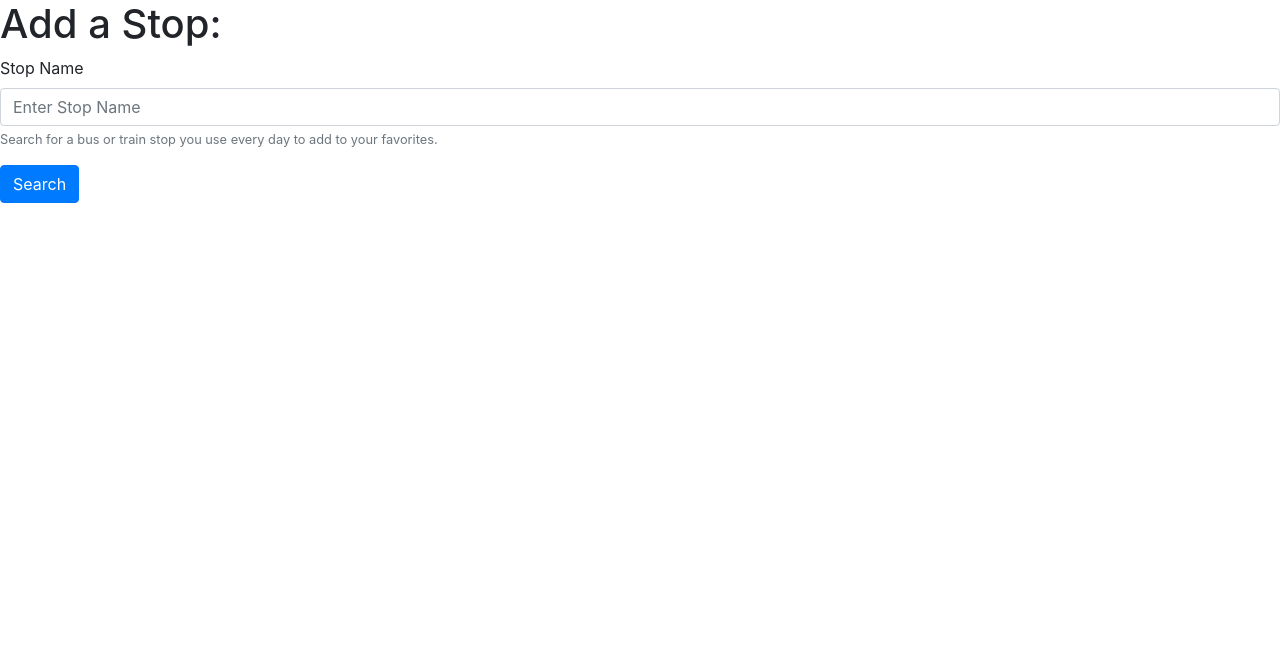
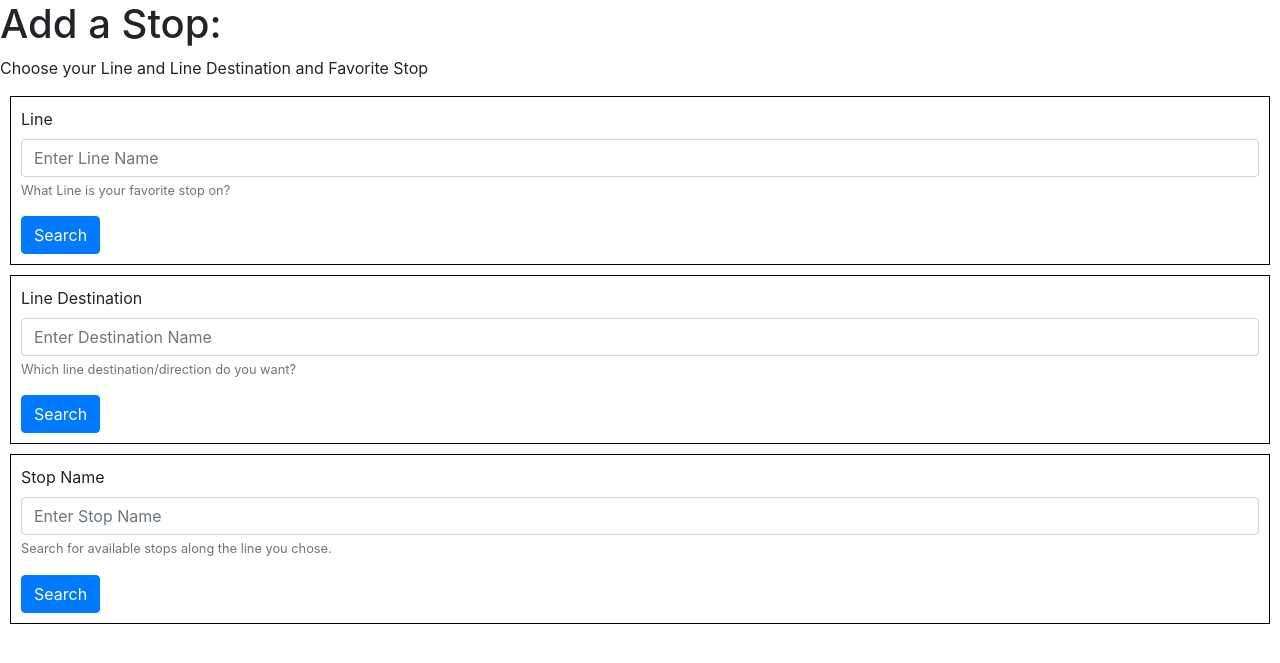
Before and after one commit to smtaylor22/CSCI-33a-Final_Project-MBTA, a Django app: page /search in a window 1280 px wide. Shown: the part 56-719 px from the top of the page. Run offline with Django 3.2, Linux system fonts and the light colour scheme; some libraries are stand-ins or nearby versions.

Commit message:
added searching and javascript fetch function

```diff
--- a/MBTA/arrival_time/static/arrival_time/script.js
+++ b/MBTA/arrival_time/static/arrival_time/script.js
@@ -1,25 +1,33 @@
 document.addEventListener('DOMContentLoaded', function() {
 
+    getPrediction();
+
+});
+
+function formatTime(time) {
+    const arrival = new Date(time);
+    // Learned how to subtract time of two dates in Javascript here: https://bearnithi.com/2019/11/10/how-to-calculate-the-time-difference-days-hours-minutes-between-two-dates-in-javascript/
+    const prediction = Math.abs(arrival) - Math.abs(new Date());
+    const minutes = Math.floor(prediction/60000);
+    return minutes;
+}
+
+function getPrediction() {
     // Send a GET request to the URL
-    fetch('https://api-v3.mbta.com/predictions?filter%5Bstop%5D=place-qamnl')
+    fetch('https://api-v3.mbta.com/predictions?filter%5Bstop%5D=place-qamnl',
+          {headers: {"x-api-key": "315e0282ead3407f8610cfca7c1595bb"}})
     // Put response into json form
     .then(response => response.json())
     .then(data => {
         // Log data to the console
-        console.log(data.data.map(item => item.attributes.arrival_time));
-        const train = data.data[3];
-        const time = train.attributes.arrival_time;
-        const t = new Date(time);
+        const predictions = data.data.map(item => item.attributes.arrival_time);
+        console.log(predictions)
+        const time = predictions[0];
 
-        // Learned how to subtract time of two dates in Javascript here: https://bearnithi.com/2019/11/10/how-to-calculate-the-time-difference-days-hours-minutes-between-two-dates-in-javascript/
-        const prediction = Math.abs(t) - Math.abs(new Date());
-        console.log(t);
-        console.log(prediction/60000);
-        console.log(Math.floor(prediction/60000));
-        console.log(data);
+        const minutes = formatTime(time);
 
         // need way to pick the correct stop
-        document.querySelector('#arrival-time').innerHTML = time
+        document.querySelector('#prediction').innerHTML = minutes
     });
 
-});
+}
--- a/MBTA/arrival_time/static/arrival_time/styles.css
+++ b/MBTA/arrival_time/static/arrival_time/styles.css
@@ -1,6 +1,3 @@
-.stop-container {
-
-}
 
 .grid {
     display: grid;
@@ -16,16 +13,8 @@
     text-align: left;
 }
 
-.user-comment {
-
+.box {
+    padding: 10px;
+    border: 1px solid black;
+    margin: 10px
 }
-
-
-
-#title {
-
-}
-
-.body {
-
-}
--- a/MBTA/arrival_time/templates/arrival_time/add_stop.html
+++ b/MBTA/arrival_time/templates/arrival_time/add_stop.html
@@ -4,17 +4,55 @@
 
 <h1> Add a Stop: </h1>
 
+<div>
+  <p>
+    Choose your Line and Line Destination and Favorite Stop
+  </p>
+</div>
 
+<div class="box">
+  <form action="{% url 'save-stop' %}" method="post">
+    {% csrf_token %}
+    <div class="form-group">
+      <label for="searchLine">Line</label>
+      <input type="text" name="line" class="form-control" id="searchLine" aria-describedby="searchLine" placeholder="Enter Line Name">
+      <small id="searchHelp" class="form-text text-muted">What Line is your favorite stop on?</small>
+    </div>
+
+    <button type="submit" class="btn btn-primary">Search</button>
+  </form>
+
+</div>
+
+<div class="box">
+  <form action="{% url 'save-stop' %}" method="post">
+    {% csrf_token %}
+    <div class="form-group">
+      <label for="searchLineDestination">Line Destination</label>
+      <input type="text" name="destination" class="form-control" id="searchLineDestination" aria-describedby="searchLineDestination" placeholder="Enter Destination Name">
+      <small id="searchHelp" class="form-text text-muted">Which line destination/direction do you want?</small>
+    </div>
+
+    <button type="submit" class="btn btn-primary">Search</button>
+  </form>
+
+</div>
+
+
+<div class="box">
 
   <form action="{% url 'save-stop' %}" method="post">
     {% csrf_token %}
     <div class="form-group">
       <label for="searchStop">Stop Name</label>
       <input type="text" name="stop" class="form-control" id="searchStop" aria-describedby="searchHelp" placeholder="Enter Stop Name">
-      <small id="searchHelp" class="form-text text-muted">Search for a bus or train stop you use every day to add to your favorites.</small>
+      <small id="searchHelp" class="form-text text-muted">Search for available stops along the line you chose.</small>
     </div>
 
     <button type="submit" class="btn btn-primary">Search</button>
   </form>
 
+</div>
+
+
 {% endblock %}
--- a/MBTA/arrival_time/templates/arrival_time/index.html
+++ b/MBTA/arrival_time/templates/arrival_time/index.html
@@ -10,7 +10,7 @@
 <div class="grid">
   {% for stop in stops %}
   <!-- Create a container to hold and display all the data associated with a saved stop-->
-  <div class="stop-container grid-item">
+  <div class="box grid-item">
       <!-- Create a div container to put in stop metadata-->
     <div class="stop-metadata">
       <a href="{% url 'stop' stop.id %}"><strong>{{ stop.name }}</strong></a><br>
--- a/MBTA/arrival_time/views.py
+++ b/MBTA/arrival_time/views.py
@@ -41,7 +41,6 @@ def display_stop(request, stop_id):
         "stop": stop,
         "comments": comments
     })
-
 
 
 def save_stop(request):
```
Also changed, not shown: MBTA/arrival_time/templates/arrival_time/stop.html (+10 -5 lines).
